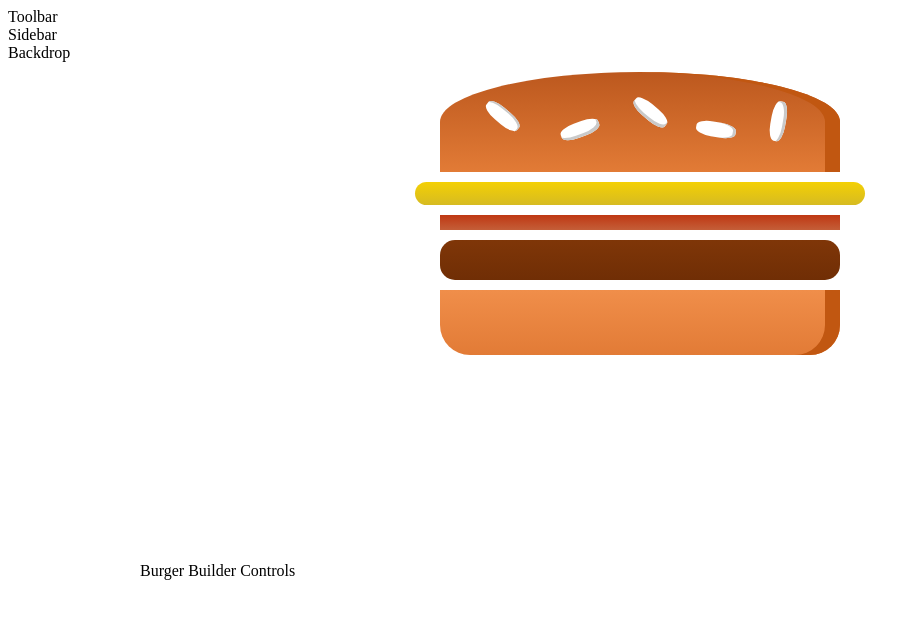
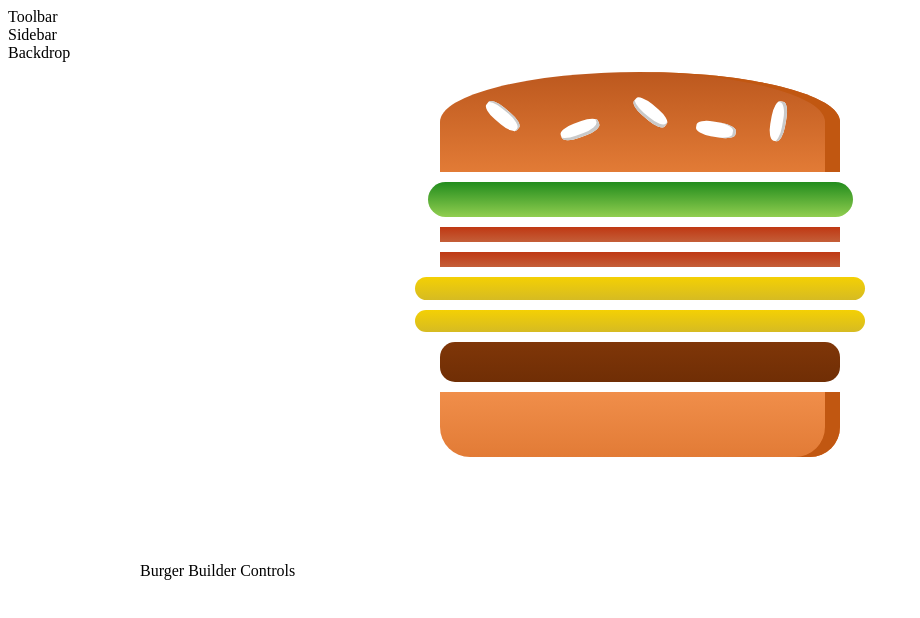
Before and after one commit to OlegShynkarenko/BB_project, a React (Create React App) app: page / in a window 1280 px wide. Shown: the top 618 px of the page, without its empty margins (0-920 px from the left). Built offline with nearby package versions, Linux system fonts and the light colour scheme.

Commit message:
add possibility to add ingredients dynamically

```diff
--- a/src/components/Burger/Burger.js
+++ b/src/components/Burger/Burger.js
@@ -6,12 +6,18 @@
 import burgerContainerStyles from "./BurgerContainerStyles";
 
 export const Burger = ( props ) => {
+
+  const ingredientsTypes = Object.keys(props.ingredients)
+      .map(ingredient => {
+        return [...Array(props.ingredients[ingredient])].map((_, i) => {
+          return <BurgerIngredients type={ingredient} key={ingredient + i}/>
+        })
+      });
+
   return (
     <div css={burgerContainerStyles}>
       <BurgerIngredients type='bread-top'/>
-      <BurgerIngredients type='cheese'/>
-      <BurgerIngredients type='bacon'/>
-      <BurgerIngredients type='meat'/>
+        {ingredientsTypes}
       <BurgerIngredients type='bread-bottom'/>
     </div>
   )
--- a/src/containers/BurgerBuilder/BurgerBuilder.js
+++ b/src/containers/BurgerBuilder/BurgerBuilder.js
@@ -3,10 +3,20 @@
 import { Burger } from "../../components/Burger/Burger";
 
 export class BurgerBuilder extends Component {
+
+  state = {
+    ingredients: {
+      salad: 1,
+      bacon: 2,
+      cheese: 2,
+      meat: 1
+    }
+  };
+
   render() {
     return (
         <>
-          <Burger />
+          <Burger ingredients={this.state.ingredients}/>
           <div>Burger Builder Controls</div>
         </>
     )
```
